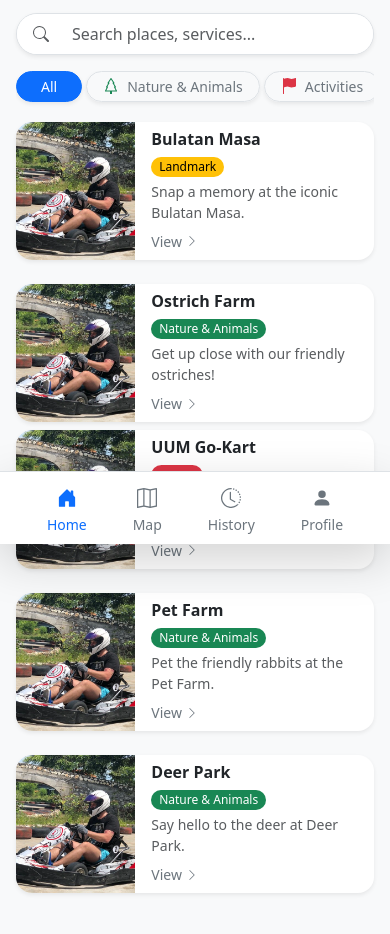
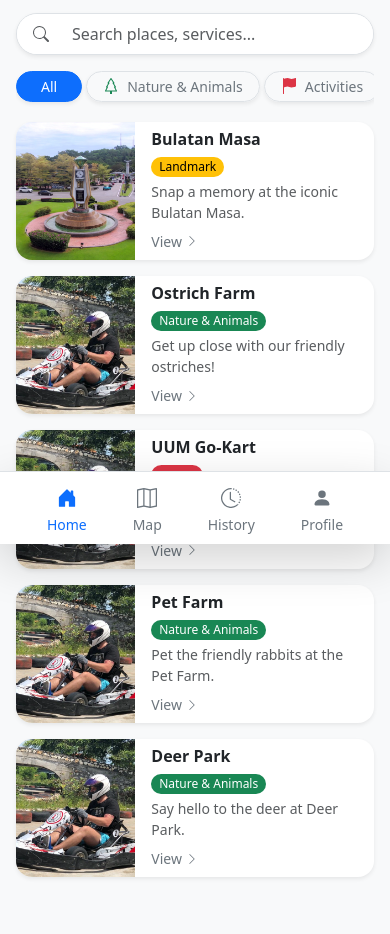
Before and after one commit to hzrddin/UUM-Spots, a website: page www/home.html in a window 390 px wide. Shown: the part 300-1234 px from the top of the page. Drawn offline with Linux system fonts and the light colour scheme; some packages are replaced by stand-ins of ours.

Commit message:
bulatan masa add

```diff
--- a/www/home.html
+++ b/www/home.html
@@ -112,17 +112,17 @@
             </div>
 
             <!-- Directory -->
-            <div class="d-flex flex-column gap-2 mt-1 pb-5">
+            <div class="d-flex flex-column gap-3 mt-1 pb-5">
 
-                <div class="card border-0 shadow-sm rounded-4 overflow-hidden position-relative mb-3"
+                <div class="card border-0 shadow-sm rounded-4 overflow-hidden position-relative"
                     style="cursor: pointer;" data-bs-toggle="modal" data-bs-target="#dynamicModal"
                     data-title="Bulatan Masa" data-category="Landmark"
                     data-desc="Snap a memory at the iconic Bulatan Masa."
-                    data-img="components/images/karting-star-bali.webp">
+                    data-img="components/images/bulatan_masa.webp">
 
                     <div class="row g-0">
                         <div class="col-4 col-md-3 col-lg-2">
-                            <img src="components/images/karting-star-bali.webp"
+                            <img src="components/images/bulatan_masa.webp"
                                 class="img-fluid h-100 w-100 object-fit-cover" alt="Go-Kart" style="min-height: 120px;">
                         </div>
                         <div class="col-8 col-md-9 col-lg-10">
@@ -183,7 +183,7 @@
                     </div>
                 </div>
 
-                <div class="card border-0 shadow-sm rounded-4 overflow-hidden position-relative mb-3"
+                <div class="card border-0 shadow-sm rounded-4 overflow-hidden position-relative"
                     style="cursor: pointer;" data-bs-toggle="modal" data-bs-target="#dynamicModal"
                     data-title="UUM Go-Kart" data-category="Sports" data-desc="Feel the speed at Sintok Go-Kart Track."
                     data-img="components/images/karting-star-bali.webp">
@@ -216,7 +216,7 @@
                     </div>
                 </div>
 
-                <div class="card border-0 shadow-sm rounded-4 overflow-hidden position-relative mb-3"
+                <div class="card border-0 shadow-sm rounded-4 overflow-hidden position-relative"
                     style="cursor: pointer;" data-bs-toggle="modal" data-bs-target="#dynamicModal" data-title="Pet Farm"
                     data-category="Nature & Animals" data-desc="Pet the friendly rabbits at the Pet Farm."
                     data-img="components/images/karting-star-bali.webp">
@@ -250,7 +250,7 @@
                     </div>
                 </div>
 
-                <div class="card border-0 shadow-sm rounded-4 overflow-hidden position-relative mb-3"
+                <div class="card border-0 shadow-sm rounded-4 overflow-hidden position-relative"
                     style="cursor: pointer;" data-bs-toggle="modal" data-bs-target="#dynamicModal"
                     data-title="Deer Park" data-category="Nature & Animals"
                     data-desc="Say hello to the deer at Deer Park."
```
Also changed, not shown: www/components/images/bulatan_masa.webp (added).
